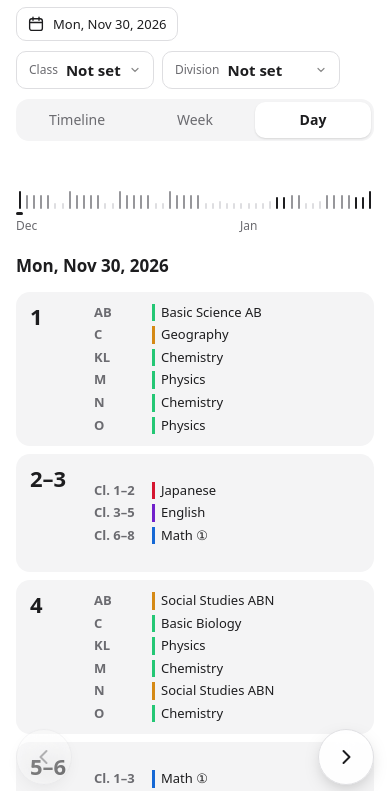
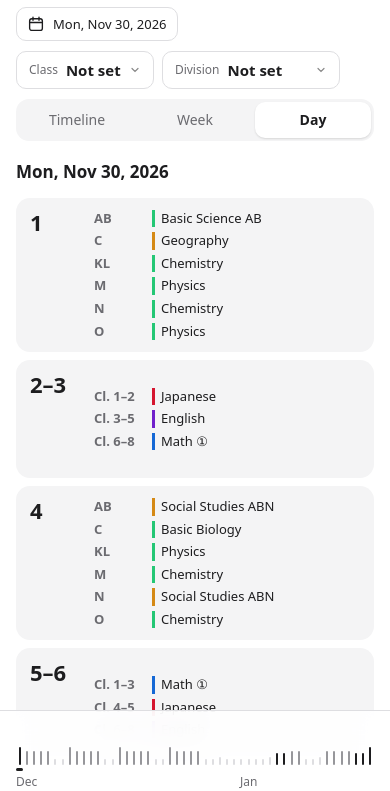
Before and after one commit to igarinpiano/pre-tokuhen, a plain HTML site: page index.html in a window 390 px wide. Shown: the part 47-838 px from the top of the page. Drawn offline with Linux system fonts and the light colour scheme; a web font is replaced by a local one.

Commit message:
Pin the date strip to the bottom on phones
Replace the phone-only ‹ › buttons with the existing date strip, moved
to a fixed bar at the bottom of the screen (above iPhone Safari's
toolbar), so the thumb can slide through the days in every view.

Co-Authored-By: Claude Opus 5.5 <noreply@anthropic.com>
Claude-Session: https://claude.ai/code/session_017Zk1gaSr1P4feyHWryJVq4

```diff
--- a/css/style.css
+++ b/css/style.css
@@ -817,38 +817,26 @@ html.tl-page-scroll .tl-grid {
   .tick::after, .scrub-range { transition: none; }
 }
 
-/* ---------- Bottom ‹ › bar on phones ---------- */
-
-.bottom-nav { display: none; }
+/* ---------- Phones: the date strip sits at the bottom of the screen ---------- */
 
 @media (max-width: 640px), (hover: none) and (pointer: coarse) {
-  .bottom-nav {
-    display: flex;
-    justify-content: space-between;
+  .scrubber {
     position: fixed;
-    left: 16px;
-    right: 16px;
-    bottom: calc(env(safe-area-inset-bottom) + 12px);
+    left: 0;
+    right: 0;
+    bottom: 0;
     z-index: 40;
-    pointer-events: none;
+    padding: 26px 16px calc(env(safe-area-inset-bottom) + 6px);
+    background: color-mix(in srgb, var(--bg) 90%, transparent);
+    -webkit-backdrop-filter: blur(14px);
+    backdrop-filter: blur(14px);
+    border-top: 1px solid var(--line);
   }
-  html.ios-browser .bottom-nav { bottom: calc(env(safe-area-inset-bottom) + 68px); }
-  .bottom-nav-btn {
-    pointer-events: auto;
-    display: grid;
-    place-items: center;
-    width: 56px;
-    height: 56px;
-    border: 1px solid var(--line);
-    border-radius: 50%;
-    background: color-mix(in srgb, var(--bg) 88%, transparent);
-    -webkit-backdrop-filter: blur(12px);
-    backdrop-filter: blur(12px);
-    box-shadow: 0 6px 20px -8px rgb(0 0 0 / 0.35);
-    color: var(--ink);
-  }
-  .bottom-nav-btn:disabled { opacity: 0.3; }
+  /* iPhone Safari draws its toolbar over the bottom of the page; keep the ticks above it. */
+  html.ios-browser .scrubber { padding-bottom: calc(env(safe-area-inset-bottom) + 62px); }
+  .scrub-bubble { top: 0; }
+  .scrub-today { top: 6px; }
   .view-head .stepper { display: none; }
-  body { padding-bottom: calc(env(safe-area-inset-bottom) + 84px); }
-  html.ios-browser body { padding-bottom: calc(env(safe-area-inset-bottom) + 140px); }
+  body { padding-bottom: calc(env(safe-area-inset-bottom) + 96px); }
+  html.ios-browser body { padding-bottom: calc(env(safe-area-inset-bottom) + 152px); }
 }
--- a/index.html
+++ b/index.html
@@ -58,11 +58,6 @@
       <a class="report-btn" id="report-btn" target="_blank" rel="noopener"></a>
     </footer>
 
-    <nav class="bottom-nav" id="bottom-nav">
-      <button type="button" class="bottom-nav-btn" data-dir="-1"><svg width="24" height="24" viewBox="0 0 24 24" fill="none" stroke="currentColor" stroke-width="2" stroke-linecap="round" stroke-linejoin="round" aria-hidden="true"><path d="M14.5 6l-6 6 6 6"/></svg></button>
-      <button type="button" class="bottom-nav-btn" data-dir="1"><svg width="24" height="24" viewBox="0 0 24 24" fill="none" stroke="currentColor" stroke-width="2" stroke-linecap="round" stroke-linejoin="round" aria-hidden="true"><path d="M9.5 6l6 6-6 6"/></svg></button>
-    </nav>
-
     <dialog class="sheet" id="shortcut-dialog"></dialog>
 
     <noscript>This timetable needs JavaScript.</noscript>
--- a/js/app.js
+++ b/js/app.js
@@ -382,15 +382,6 @@ function openDay(date) {
   setDate(date);
 }
 
-// Mirror the current view's ‹ › buttons in the bar at the bottom of phone screens.
-function syncBottomNav() {
-  for (const btn of $("bottom-nav").querySelectorAll("[data-dir]")) {
-    const src = $("view").querySelector(`.stepper [data-step="${btn.dataset.dir}"]`);
-    btn.disabled = !src || src.disabled;
-    btn.setAttribute("aria-label", src ? src.getAttribute("aria-label") : "");
-  }
-}
-
 function renderView() {
   const root = $("view");
   timeline?.destroy();
@@ -413,7 +404,6 @@ function renderView() {
       }
       scrubber.setRange(a, b, sel);
       timeline?.mark(sel);
-      syncBottomNav();
     },
   };
   if (state.view === "timeline") {
@@ -428,7 +418,6 @@ function renderView() {
     const { range } = renderDay(root, ctx);
     scrubber.setRange(range[0], range[1], state.date);
   }
-  syncBottomNav();
 }
 
 function build() {
@@ -488,12 +477,6 @@ $("view-tabs").addEventListener("keydown", (e) => {
 });
 $("shortcut-btn").addEventListener("click", openShortcutDialog);
 
-$("bottom-nav").addEventListener("click", (e) => {
-  const btn = e.target.closest("[data-dir]");
-  if (!btn) return;
-  $("view").querySelector(`.stepper [data-step="${btn.dataset.dir}"]`)?.click();
-});
-
 // Keyboard: ← → move by a school day (Shift: a week) in every view; Return opens the day view
 // from the week or timeline. Keys typed into controls with their own arrow handling are left alone.
 document.addEventListener("keydown", (e) => {
--- a/sw.js
+++ b/sw.js
@@ -1,7 +1,7 @@
 // Offline support. App files come from the network when online (so a new version shows up on
 // the next load) and from the cache when offline.
 // Timetable data is never cached here; the app keeps its own copy and asks before updating.
-const CACHE = "tokuhen-v10";
+const CACHE = "tokuhen-v11";
 const SHELL = [
   "./",
   "index.html",
```
Also changed, not shown: 1 other file.
